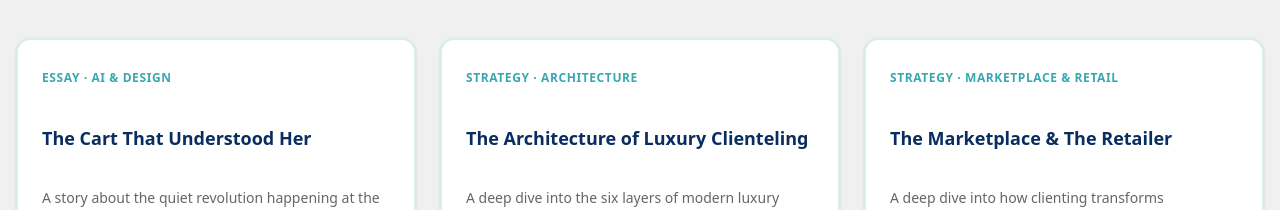
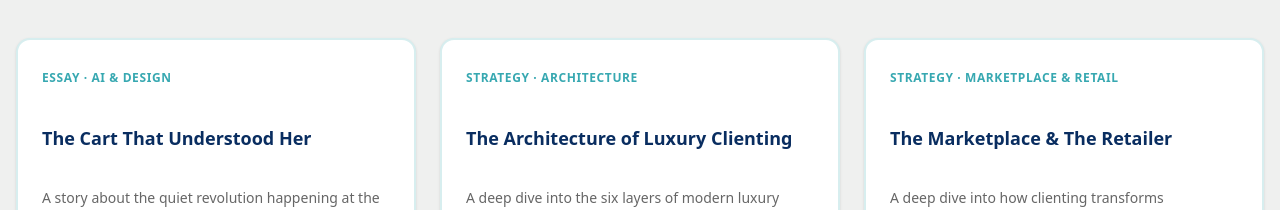
Before and after one commit to aditya-and-aditya/aditya-aditya, a Next.js app: page / in a window 1280 px wide. Shown: the part 3900-4110 px from the top of the page. Built offline with nearby package versions, Linux system fonts and the light colour scheme; a web font is replaced by a local one.

Commit message:
spell check uno

```diff
--- a/app/_lib/caseStudiesData.tsx
+++ b/app/_lib/caseStudiesData.tsx
@@ -30,9 +30,9 @@ export const caseStudiesData: CaseStudy[] = [
     content: <CartThatUnderstoodHer />
   },
   {
-    id: 'luxury-clienteling',
+    id: 'luxury-clienting',
     category: 'Strategy · Architecture',
-    title: 'The Architecture of Luxury Clienteling',
+    title: 'The Architecture of Luxury Clienting',
     description:
       'A deep dive into the six layers of modern luxury commerce: Persona, Branding, Presence, Insights, Authority, and UX.',
     metrics: [
--- a/app/case-studies/luxury-clienteling.tsx
+++ b/app/case-studies/luxury-clienteling.tsx
@@ -79,7 +79,7 @@ const ChapterIndicator = ({ currentChapter }: { currentChapter: number }) => (
 // --- Hero Section ---
 
 const Hero = () => {
-  const words = "The Architecture of Luxury Clienteling".split(" ");
+  const words = "The Architecture of Luxury Clienting".split(" ");
   const containerRef = useRef(null);
   const { scrollYProgress } = useScroll({
     target: containerRef,
```
